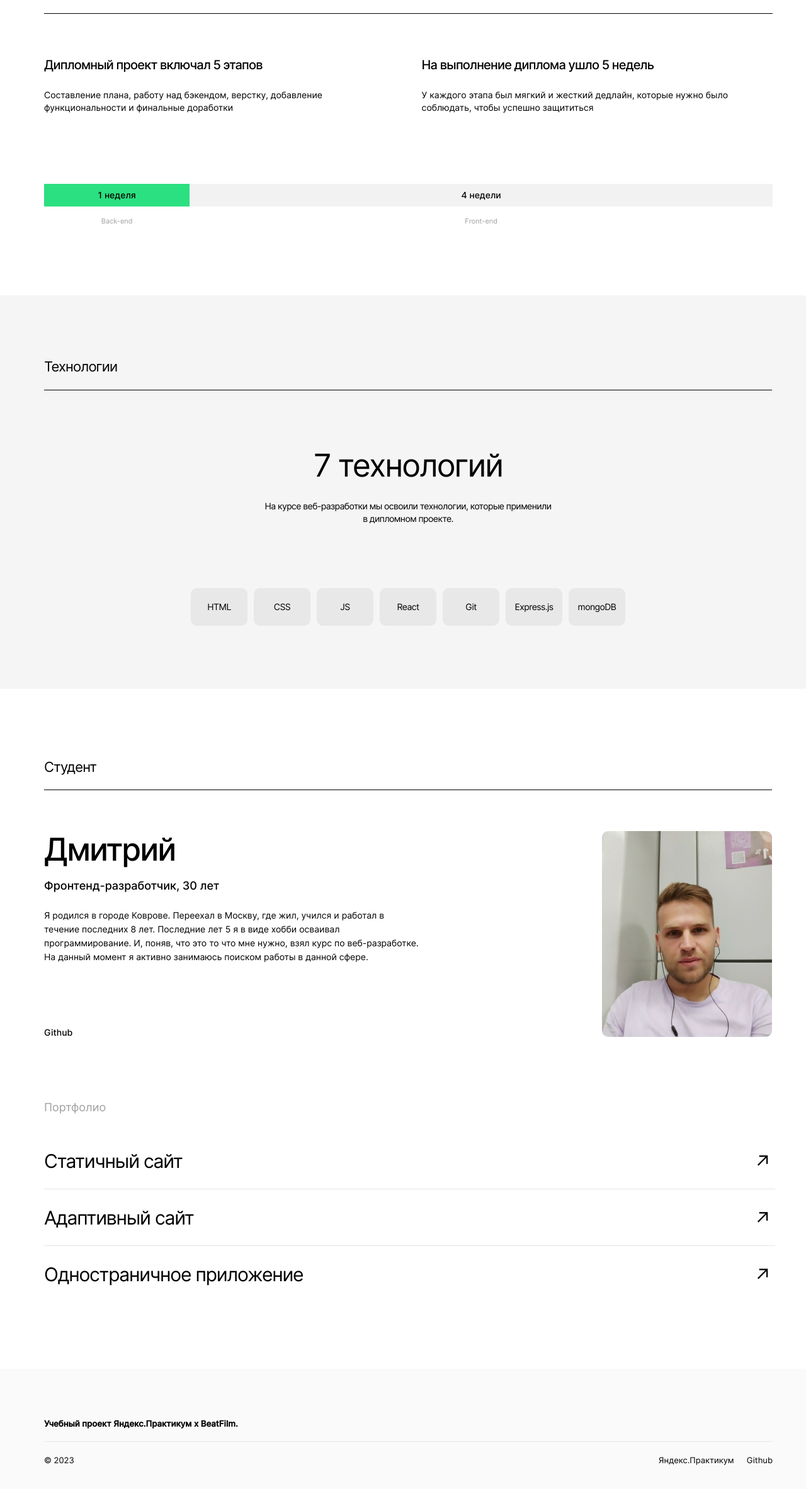
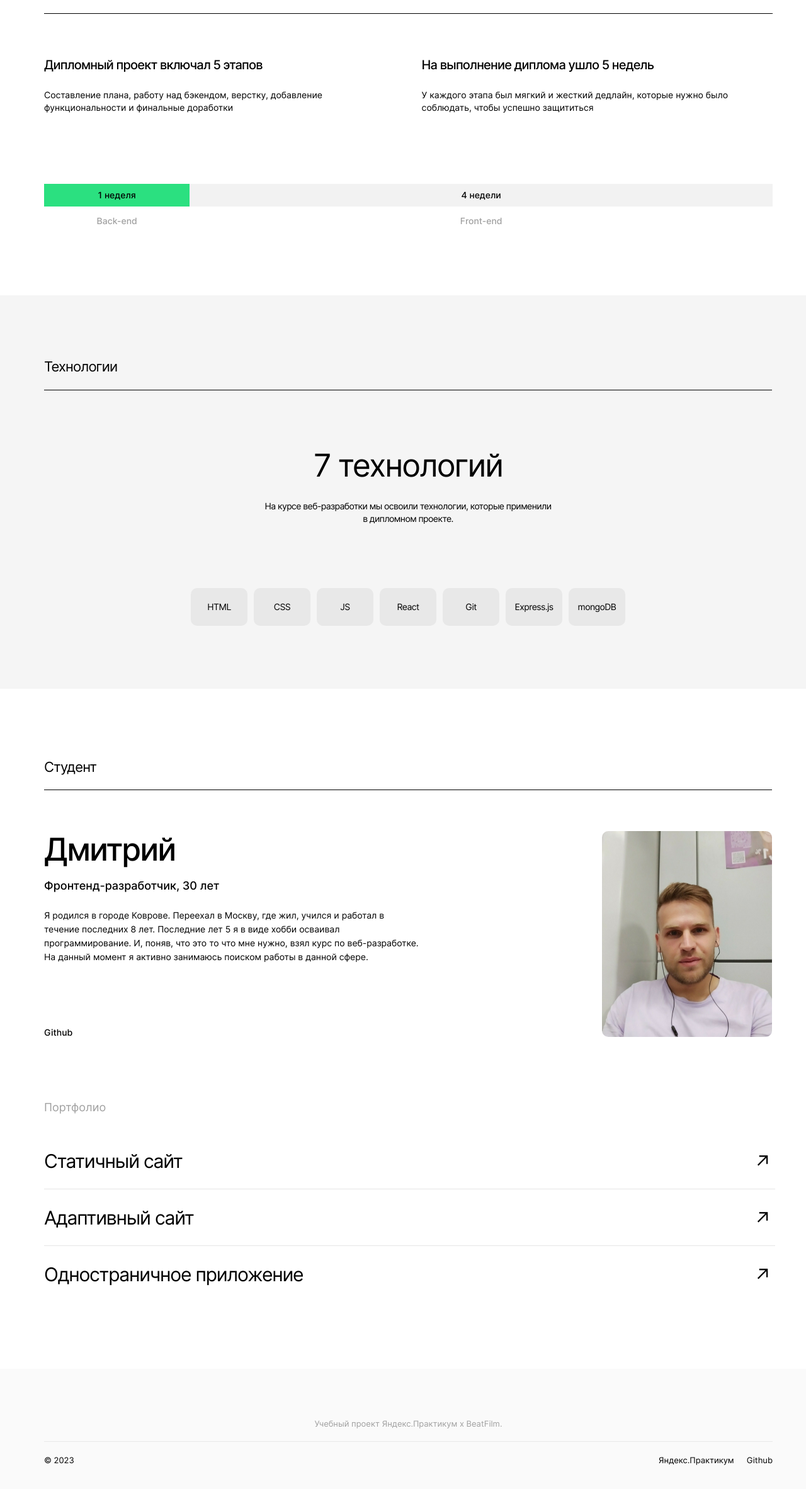
Before and after one commit to DmitrySavelev/movies-explorer-frontend, a React (Create React App) app: page / in a window 1280 px wide. Shown: the part 728-3093 px from the top of the page at 63% size. Built offline with nearby package versions, Linux system fonts and the light colour scheme.

Commit message:
to the 2nd check

```diff
--- a/src/components/AboutProject/AboutProject.css
+++ b/src/components/AboutProject/AboutProject.css
@@ -52,8 +52,8 @@
   justify-content: center;
   align-items: center;
   padding-top: 10px;
-  font-size: 11px;
-  font-weight: 400;
+  font-size: 14px;
+  font-weight: 500;
 }
 
 .aboutProject__frontend_text {
@@ -63,8 +63,8 @@
   justify-content: center;
   align-items: center;
   padding-top: 10px;
-  font-size: 11px;
-  font-weight: 400;
+  font-size: 14px;
+  font-weight: 500;
 }
 
 @media (max-width: 1279px) {
@@ -138,11 +138,14 @@
 
   .aboutProject__frontend_text {
     flex-basis: 65%;
-    font-weight: 500;
+    font-size: 11px;
+    font-weight: 400;
   }
 
   .aboutProject__backend_text {
     padding-top: 0;
+    font-size: 11px;
+    font-weight: 400;
   }
 
   .aboutProject__frontend_text {
--- a/src/components/Footer/Footer.css
+++ b/src/components/Footer/Footer.css
@@ -10,7 +10,7 @@
   padding-bottom: 20px;
 }
 
-.footer__title_text {
+.footer__title-text {
   color: #a0a0a0;
   text-align: center;
   font-size: 13px;
@@ -77,7 +77,7 @@
     margin-right: 0px;
   }
 
-  .footer__title_text {
+  .footer__title-text {
     font-size: 12px;
     width: 100%;
   }
--- a/src/components/Footer/Footer.jsx
+++ b/src/components/Footer/Footer.jsx
@@ -4,9 +4,9 @@ function Footer() {
   return (
     <footer className="footer">
       <div className="footer__title">
-        <h5 className="footer__title-text">
+        <p className="footer__title-text">
           Учебный проект Яндекс.Практикум х BeatFilm.
-        </h5>
+        </p>
       </div>
       <div className="footer__row">
         <p className="footer__copyright">© {new Date().getFullYear()}</p>
--- a/src/components/Header/Header.css
+++ b/src/components/Header/Header.css
@@ -10,7 +10,7 @@
   box-sizing: border-box;
 }
 
-.header__buttons_left {
+.header__buttons-left {
   display: flex;
   align-items: center;
   gap: 16px;
--- a/src/components/SearchForm/SearchForm.css
+++ b/src/components/SearchForm/SearchForm.css
@@ -207,8 +207,8 @@ input:focus + div {
   }
 
   .shortFilms {
-    padding-top: 8px;
-    padding-left: 5px;
+    padding-top: 0px;
+    padding-left: 19px;
   }
 
   .horizon-line {
```
